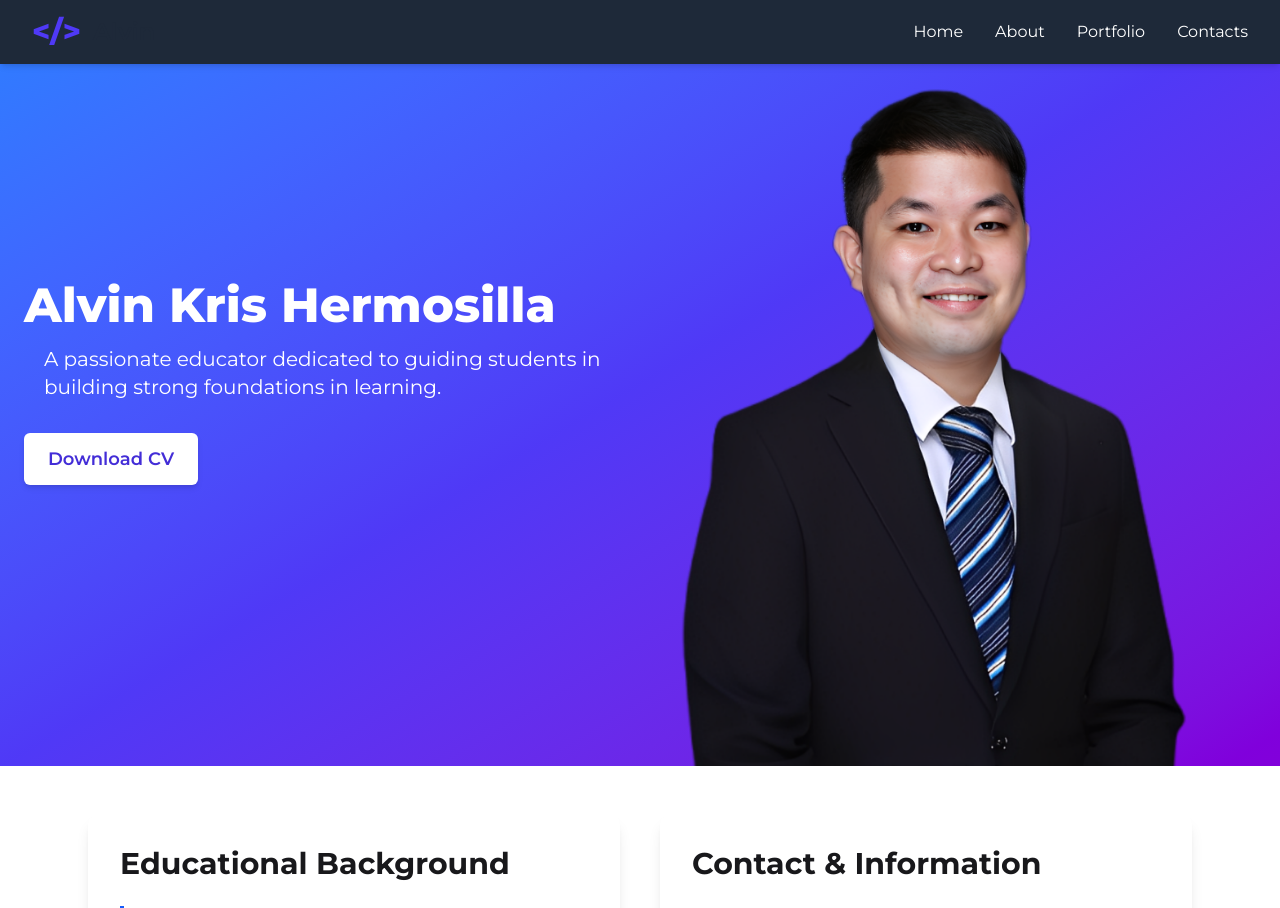
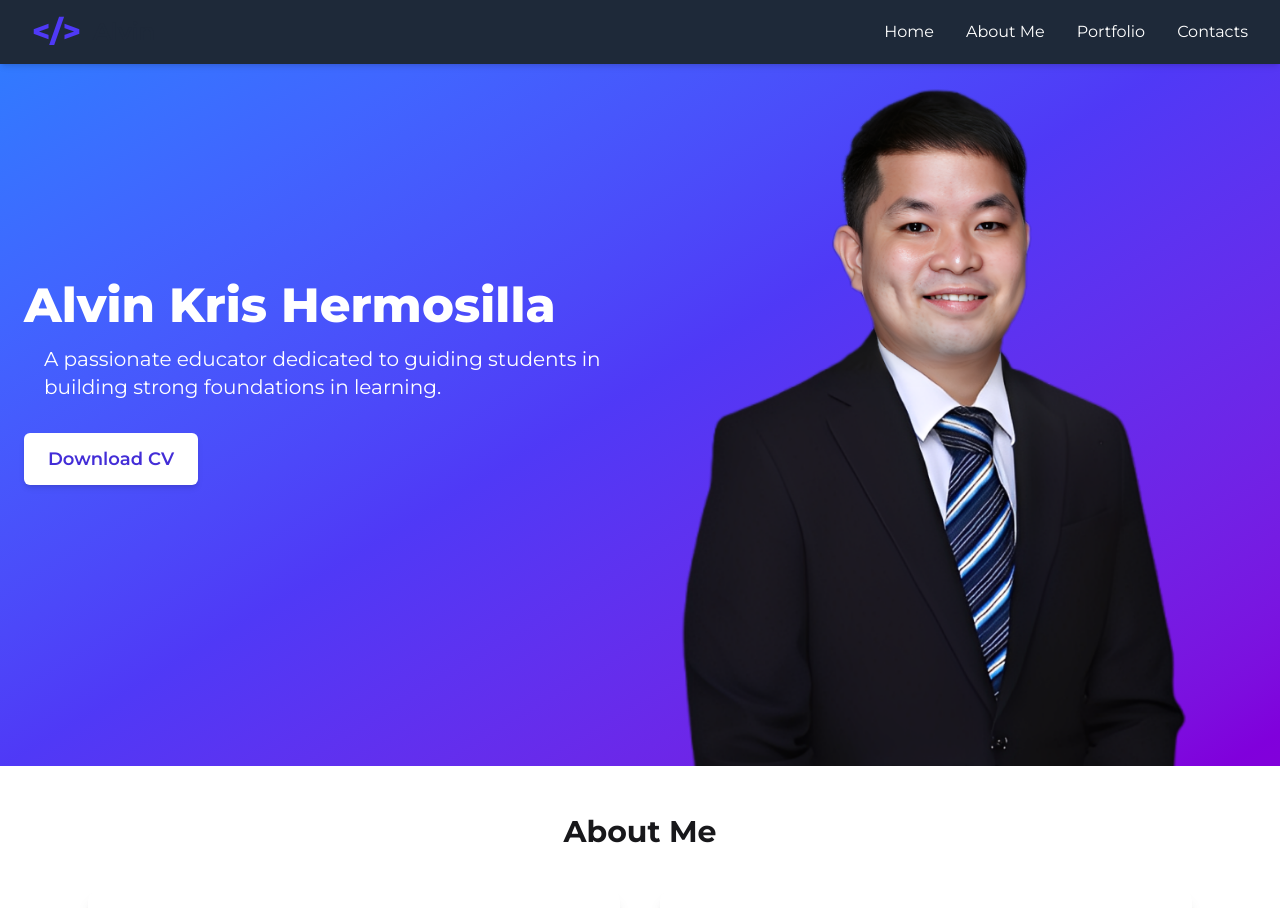
Before and after one commit to Alvin-Kris/portni, a React (Vite) app: page / in a window 1280 px wide. Shown: the top 908 px of the page. Built offline with nearby package versions, Linux system fonts and the light colour scheme.

Commit message:
feat: Add About Me

```diff
--- a/src/components/Education.tsx
+++ b/src/components/Education.tsx
@@ -31,6 +31,9 @@ const ProfileSection = () => {
 
   return (
     <section id="about" className="py-12">
+      <h2 className="text-3xl font-bold mb-10 text-center hover:text-indigo-400 transition">
+        About Me
+      </h2>
       <div className="container mx-auto max-w-6xl px-6 grid grid-cols-1 md:grid-cols-2 gap-10">
         {/* Left: Education */}
         <div className="bg-white dark:bg-gray-800 rounded-xl shadow-lg p-8 transition transform hover:-translate-y-1 hover:shadow-2xl group">
--- a/src/components/NavBar.tsx
+++ b/src/components/NavBar.tsx
@@ -30,7 +30,7 @@ const Navbar = () => {
               smooth={true}
               className="cursor-pointer transition-colors duration-300 hover:text-blue-400"
             >
-              About
+              About Me
             </Link>
             <Link
               to="projects"
@@ -108,7 +108,7 @@ const Navbar = () => {
               smooth={true}
               className="block px-3 py-2 rounded-md transition-colors duration-300 hover:bg-gray-600 hover:text-blue-400"
             >
-              About
+              About Me
             </Link>
             <Link
               to="projects"
```
